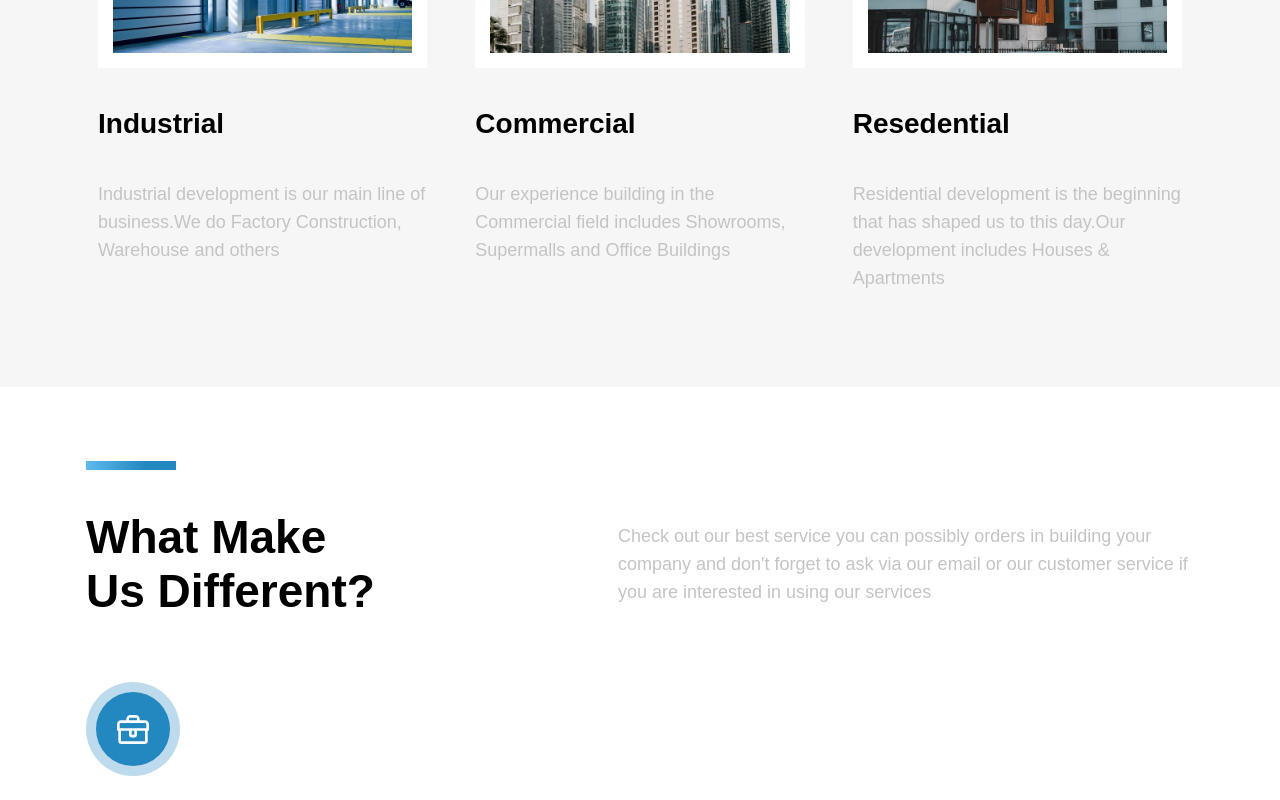
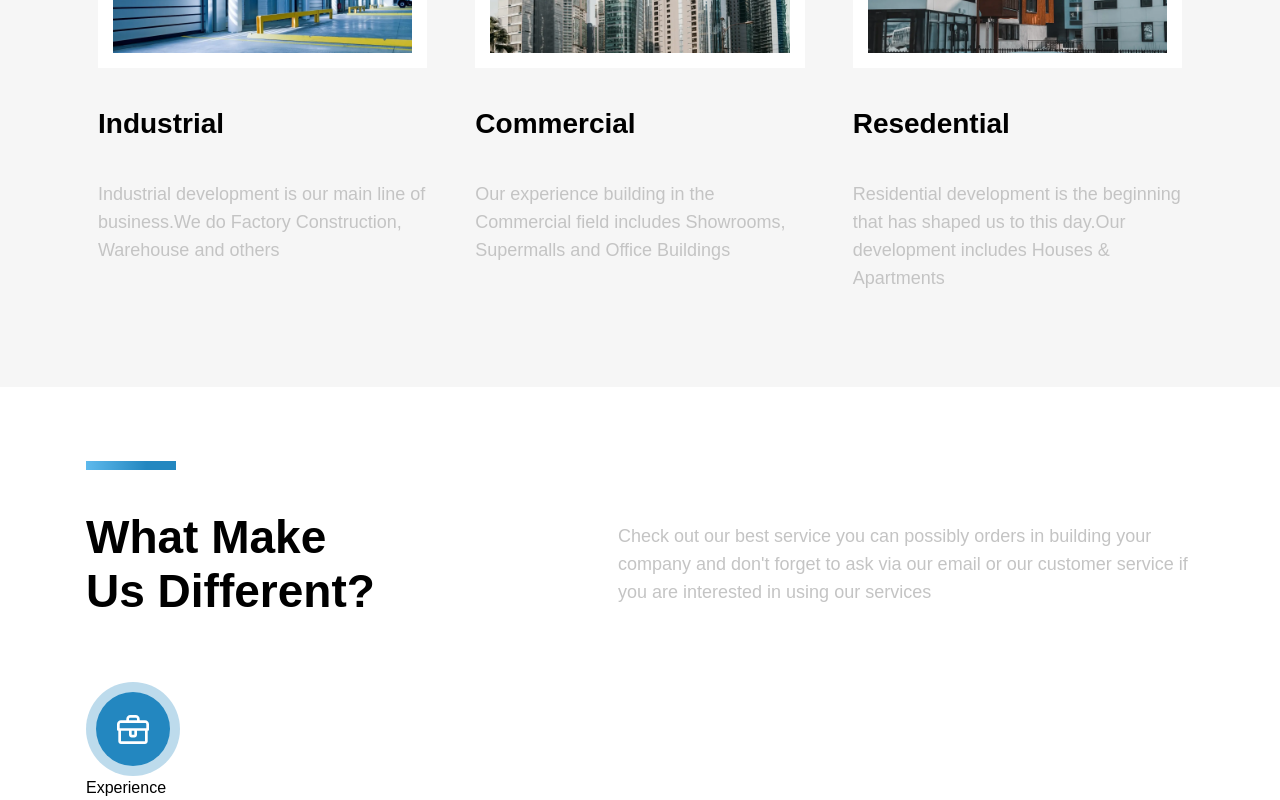
Before and after one commit to Deepakverma-556/architectural, a React (Create React App) app: page / in a window 1280 px wide. Shown: the part 1361-2161 px from the top of the page. Before the commit the page ends 2137 px from the top, so only its background shows below. Built offline with nearby package versions, Linux system fonts and the light colour scheme.

Commit message:
add title

```diff
--- a/src/components/Make.jsx
+++ b/src/components/Make.jsx
@@ -31,6 +31,7 @@ const Make = () => {
                                 </svg>
                             </div>
                         </div>
+                        <h2>Experience</h2>
                     </div>
                 </div>
             </div>
```
